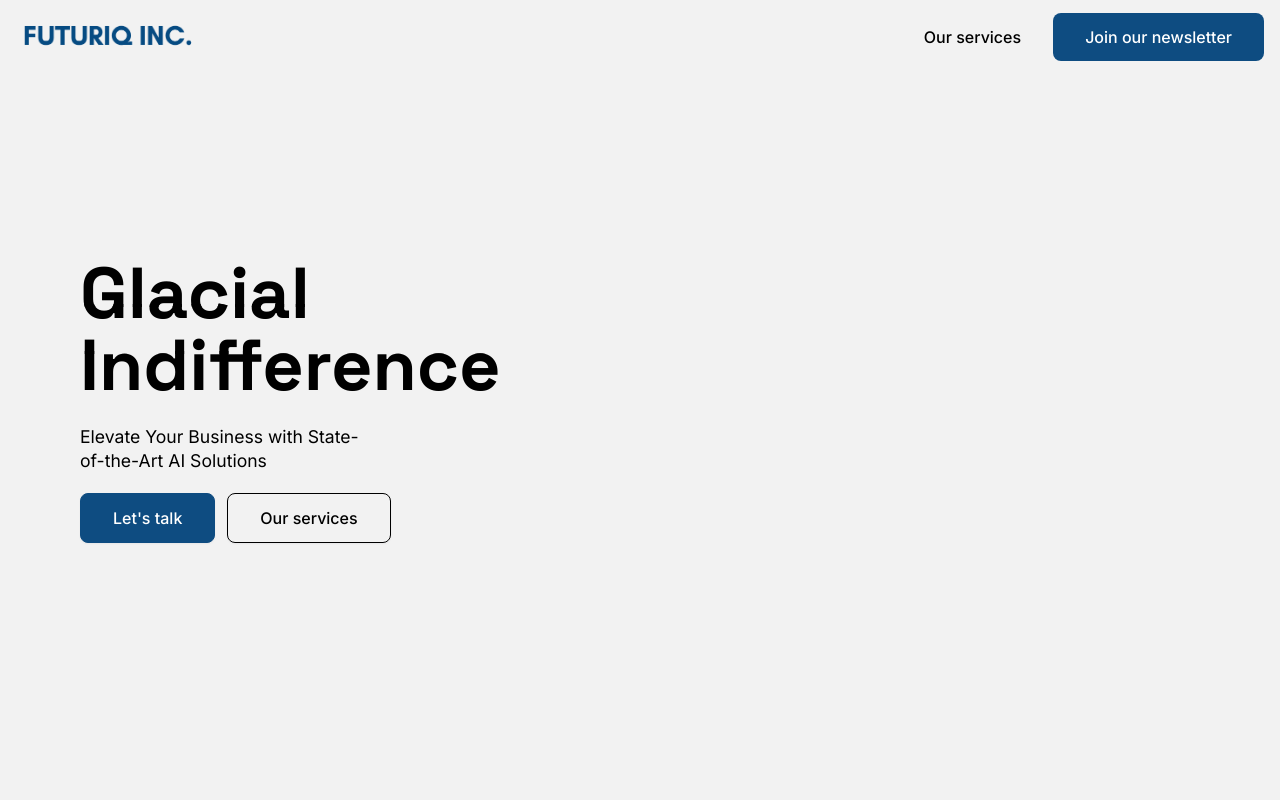
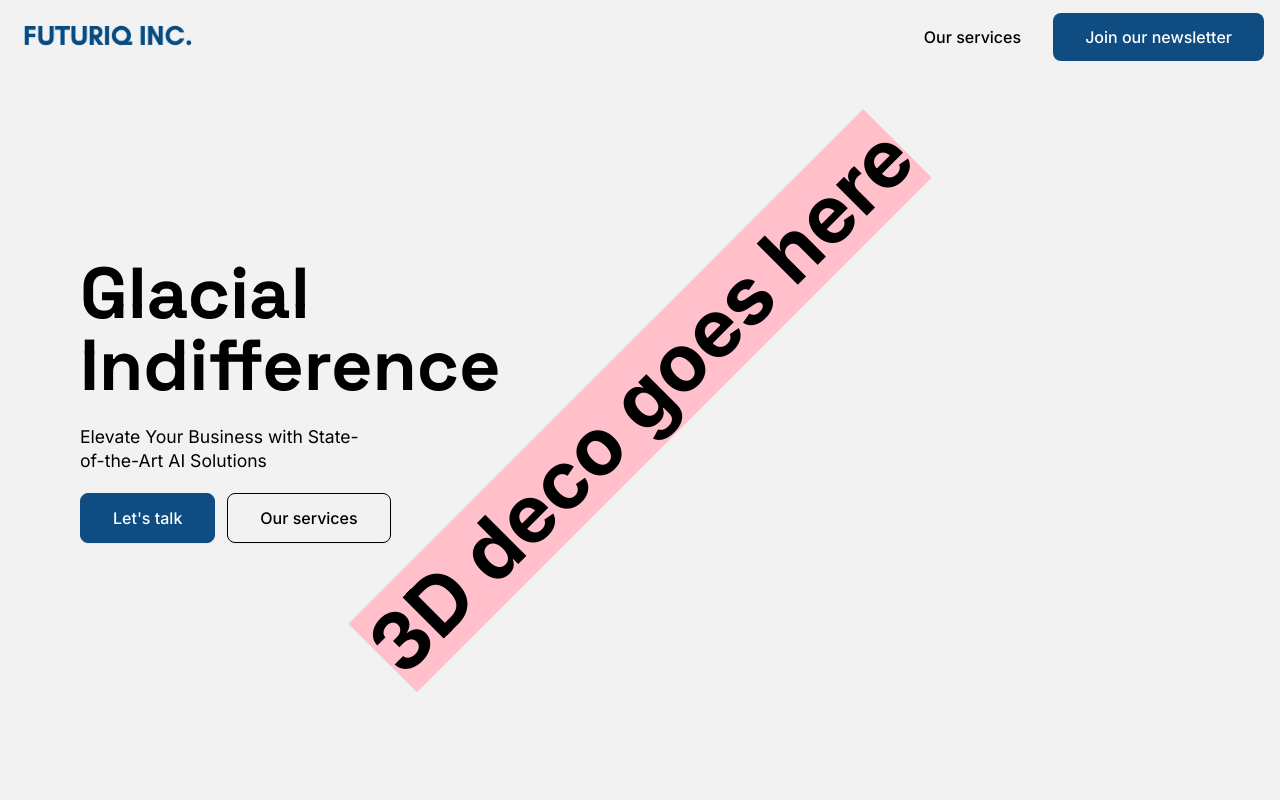
Before and after one commit to ogooluwanick/FUTURIQ-INC, a React (Create React App) app: page / in a window 1280 px wide. Shown: the top 800 px of the page. Built offline with nearby package versions, Linux system fonts and the light colour scheme; grey boxes are pictures that could not be loaded.

Commit message:
services lvl 1-5

```diff
--- a/src/sections/Hero/Hero.jsx
+++ b/src/sections/Hero/Hero.jsx
@@ -7,6 +7,9 @@ import AppWrap from "../../wrapper/AppWrap"
 const Hero = () => {
   return (
         <div className='app__hero  app__flex'>
+                <div className="sub_canva">
+                        <h1>3D deco goes here</h1>
+                </div>
                 <motion.div whileInView={{x:[-100,0],opacity:[0,1]}} transition={{duration:0.5}} className='app__hero-info'>
                         <div className="hero_head stack" style={{ '--stacks': 3 }}>
                                 <span style={{ '--index': 0 }}>Glacial<br /> Indifference</span>
--- a/src/sections/Hero/Hero.scss
+++ b/src/sections/Hero/Hero.scss
@@ -12,6 +12,10 @@
 
 
 //        padding: 4.5rem 2rem 0;
+
+        .app__hero-info{
+                z-index: 1;
+        }
 
 
         .hero_head{
@@ -148,3 +152,26 @@
         }
         4%, 100% {  text-shadow: none; transform: none; }
 }
+
+
+.sub_canva{
+        position: absolute;
+        z-index: 0;
+        height: 100dvh;
+        width: 100dvw;
+        top: 0;
+        left: 0;
+
+        display: flex;
+        justify-content: center;
+        align-items: center;
+
+        h1{
+
+                font-size: 5rem;
+                transform: rotate(-45deg);
+                background-color: pink;
+        }
+
+
+}
```
